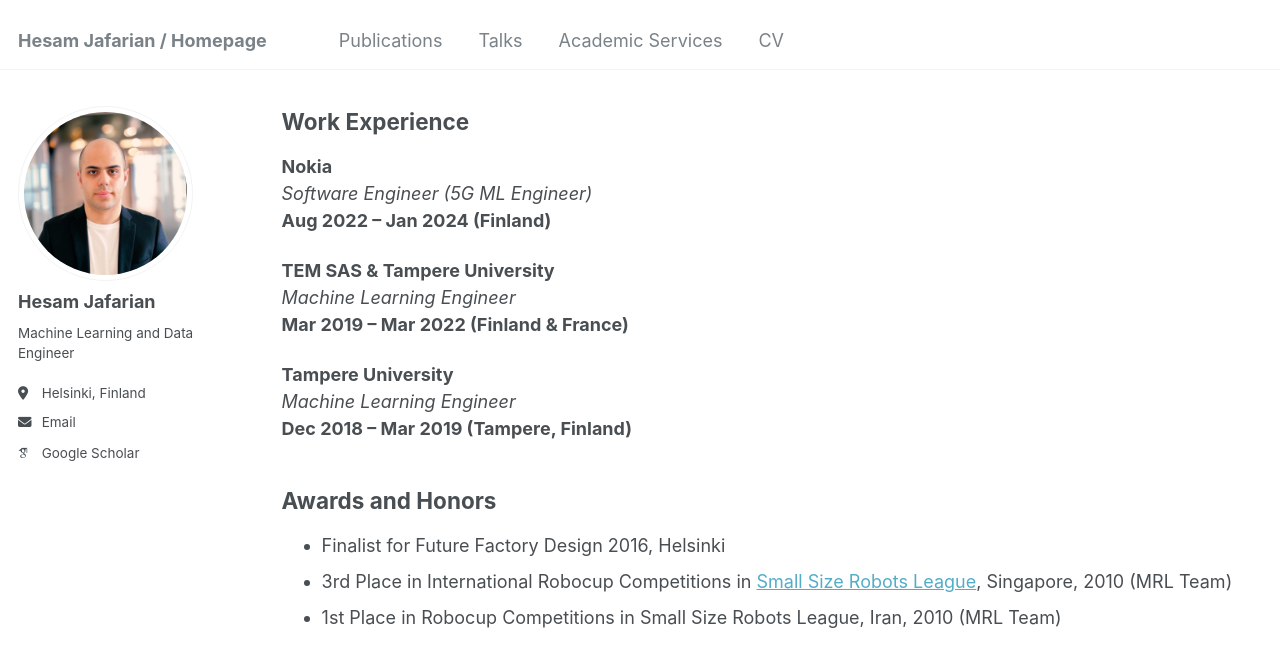
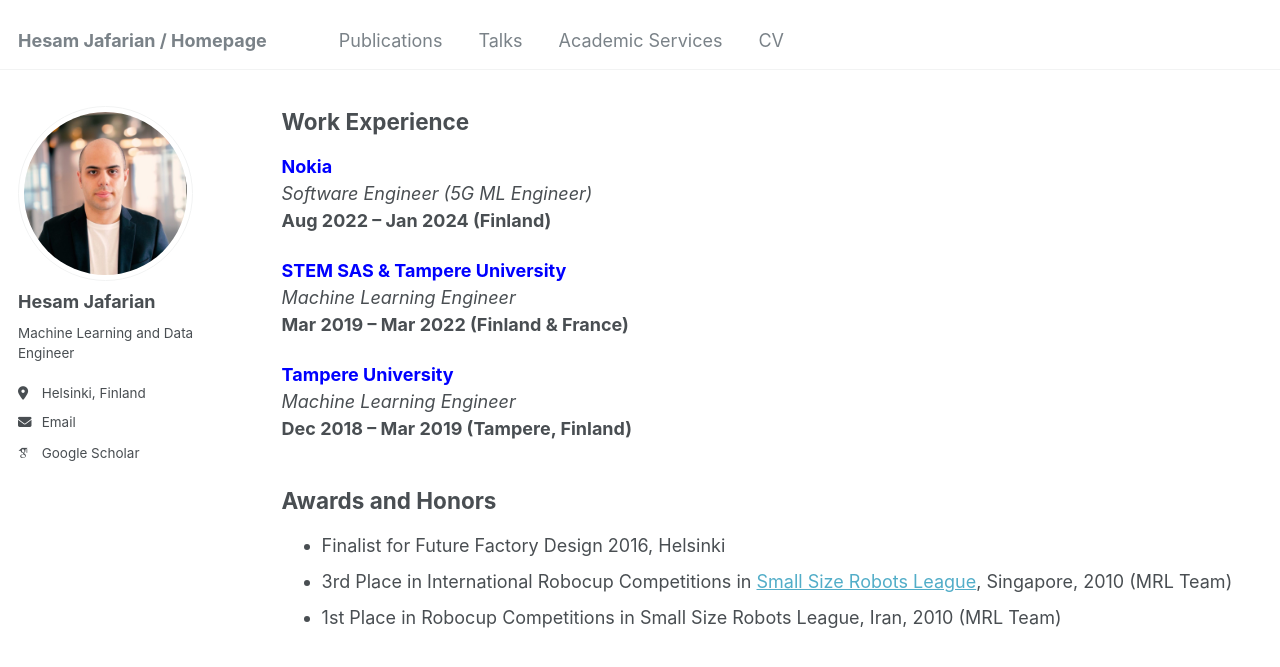
Before and after one commit to hesamjafarian/hesamjafarian.github.io, a Jekyll site: the page built from _pages/cv.md, in a window 1280 px wide and 900 px high, scrolled down 401 px. Shown: the top 667 px of the window. Built offline with Jekyll 4.4.1, drawn with Linux system fonts in a browser that asks for light colours; some web fonts are replaced.

Commit message:
Update cv.md

```diff
--- a/_pages/cv.md
+++ b/_pages/cv.md
@@ -10,26 +10,26 @@ redirect_from:
 {% include base_path %}
 
 ## Education
-**MSc. Telecommunication and Automation Informatics**
+**<span style="color:blue">MSc. Telecommunication and Automation Informatics</span>**
 *Tampere University, Finland*
 **Aug 2015 – Mar 2019**
 Thesis Title: *ML Based Industrial Manufacturing*
 
-**BSc. Electrical and Computer Science**
+**<span style="color:blue">BSc. Electrical and Computer Science</span>**
 *Qazvin University, Iran*
 **Aug 2010 – Mar 2014**
 Thesis Title: *Autonomous Guardian Robot for Crack Detection in Industrial Gas Pipelines*
 
 ## Work Experience
-**Nokia**
+**<span style="color:blue">Nokia</span>**
 *Software Engineer (5G ML Engineer)*
 **Aug 2022 – Jan 2024 (Finland)**
 
-**TEM SAS & Tampere University**
+**<span style="color:blue">STEM SAS & Tampere University</span>**
 *Machine Learning Engineer*
 **Mar 2019 – Mar 2022 (Finland & France)**
 
-**Tampere University**
+**<span style="color:blue">Tampere University</span>**
 *Machine Learning Engineer*
 **Dec 2018 – Mar 2019 (Tampere, Finland)**
 
```
